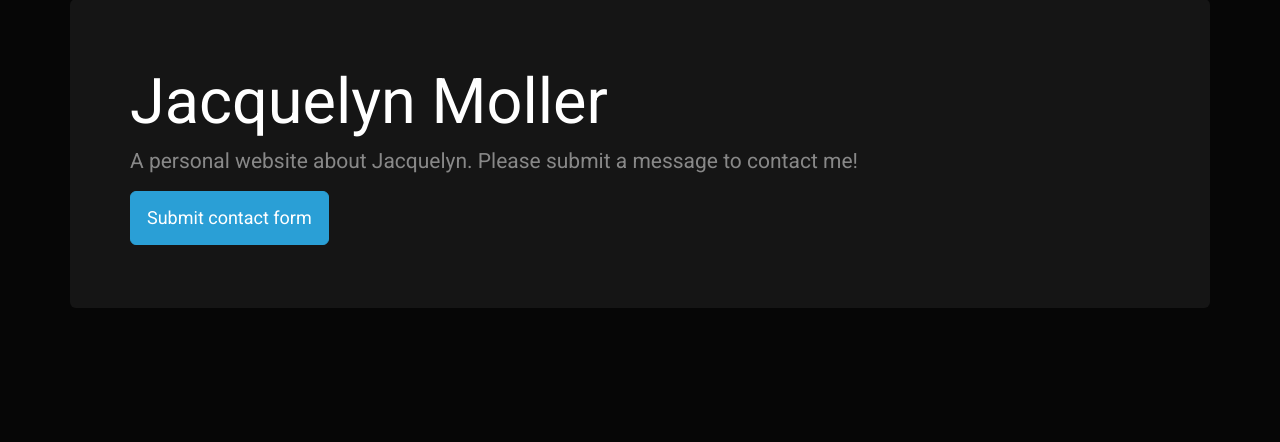
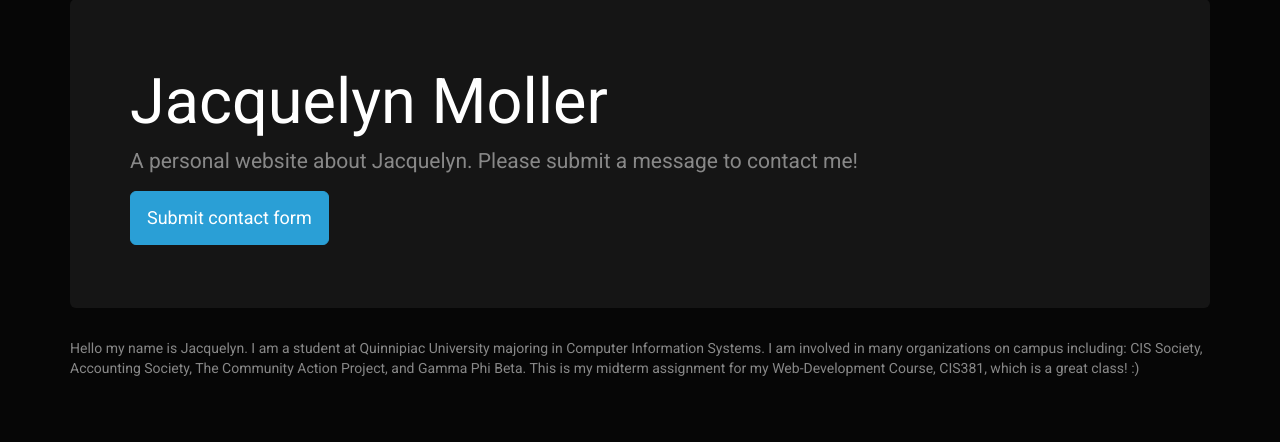
Before and after one commit to jmoller555/jmoller_midterm, a Django app: page / in a window 1280 px wide. Shown: the part 81-523 px from the top of the page. Run offline with Django 3.2, Linux system fonts and the light colour scheme; some libraries are stand-ins or nearby versions.

Commit message:
Added more text to home

```diff
--- a/templates/home.html
+++ b/templates/home.html
@@ -5,4 +5,5 @@
   <p> A personal website about Jacquelyn. Please submit a message to contact me!</p>
   <p><a href="{% url 'contact_create' %}" class="btn btn-lg btn-primary">Submit contact form</a></p>
 </div>
+<div style=”width: 25%; height: 50px; overflow: auto; scrollbar-face-color: #CE7E00; scrollbar-shadow-color: #FFFFFF; br /scrollbar-highlight-color: #6F4709; scrollbar-3dlight-color:#11111; scrollbar-darkshadow-color: #6F4709; br /scrollbar-track-color: #FFE8C1; scrollbar-arrow-color: #6F4709;”>Hello my name is Jacquelyn. I am a student at Quinnipiac University majoring in Computer Information Systems. I am involved in many organizations on campus including: CIS Society, Accounting Society, The Community Action Project, and Gamma Phi Beta. This is my midterm assignment for my Web-Development Course, CIS381, which is a great class! :)</div>
 {% endblock %}
```
